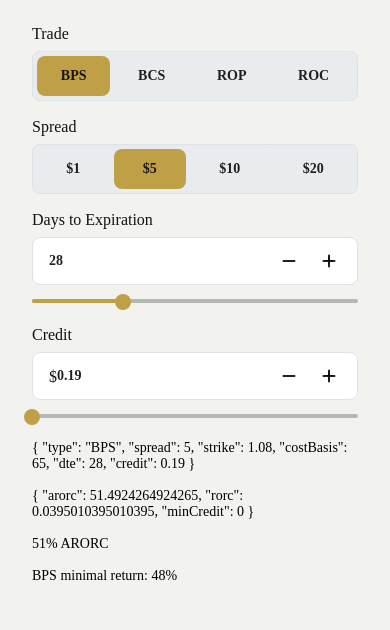
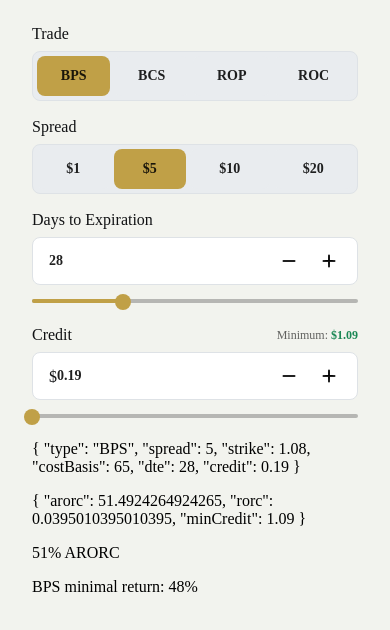
Before and after one commit to sharpmachine/arorc_calculator, a React Native app: screen / in a window 390 px wide. Shown: the top 630 px of the page. Built offline with nearby package versions, Linux system fonts and the light colour scheme.

Commit message:
Style min credit helper text for credit field

```diff
--- a/App.js
+++ b/App.js
@@ -15,7 +15,7 @@ export default function App() {
     credit: 0.19
   });
 
-  const [arorc, setArorc] = useState({arorc: 20, rorc: 20, minCredit: 0});
+  const [arorc, setArorc] = useState({arorc: 20, rorc: 20, minCredit: 1.09});
 
   const onValueChange = (name, value, index) => {
     setTrade({
@@ -48,7 +48,7 @@ export default function App() {
     let multiplier = 365 / trade.dte;
     let annualizedReturnOnRiskCapital = (returnOnRiskCapital * multiplier) * 100;
     //TODO: calculate min credit
-    setArorc({arorc: annualizedReturnOnRiskCapital, rorc: returnOnRiskCapital, minCredit: 0})
+    setArorc({arorc: annualizedReturnOnRiskCapital, rorc: returnOnRiskCapital, minCredit: 1.09})
   }
 
   const ShowBaseField = () => {
@@ -160,6 +160,7 @@ export default function App() {
         showCurrencySign={true}
         controlRef={useRef()}
         label="Credit"
+        minCredit={arorc.minCredit}
       />
       <div>{JSON.stringify(trade, null, 2)}</div>
       <div>{JSON.stringify(arorc, null, 2)}</div>
@@ -180,9 +181,6 @@ const styles = StyleSheet.create({
     paddingTop: 24,
     gap: 16,
     fontFamily: 'Work Sans',
-    fontStyle: 'normal',
-    // fontWeight: 600,
-    fontSize: 14,
-    lineHeight: 16,
+    fontStyle: 'normal'
   },
 });
--- a/TextField.css
+++ b/TextField.css
@@ -82,8 +82,13 @@
 }
 
 .text-field-label {
+  display: flex;
+  flex-direction: row;
+  justify-content: space-between;
+  align-items: center;
   flex: none;
   order: 0;
+  align-self: stretch;
   flex-grow: 0;
 }
 
@@ -93,6 +98,20 @@
   font-size: 16px;
   line-height: 19px;
   color: #111214;
+}
+
+.text-field-helper-text {
+  font-size: 12px;
+  line-height: 14px;
+}
+
+.helper-text-lead-copy {
+  color: rgba(0, 0, 0, 0.6);
+}
+
+.helper-text-trailing-copy {
+  color: #198754;
+  font-weight: 700;
 }
 
 /* SLIDER */
--- a/TextField.js
+++ b/TextField.js
@@ -11,6 +11,7 @@ const TextField = ({
     showCurrencySign = false,
     showSlider = true,
     showNudgers = true,
+    minCredit,
     controlRef
 }) => {
     const [value, setValue] = useState(defaultValue)
@@ -52,7 +53,15 @@ const TextField = ({
 
     return (
         <div className="text-field-container" ref={controlRef}>
-            <div className="text-field-label">{label}</div>
+            <div className="text-field-label">
+                <span>{label}</span>
+                {name == "credit" &&
+                    <span className="text-field-helper-text">
+                        <span className="helper-text-lead-copy">Minimum: </span>
+                        <span className="helper-text-trailing-copy">${minCredit}</span>
+                    </span>
+                }
+            </div>
             <div className={`text-field ${componentReady.current ? 'ready' : 'idle'}`}>
                 {showCurrencySign &&
                     <div className="text-field-leading-symbol">$</div>
```
